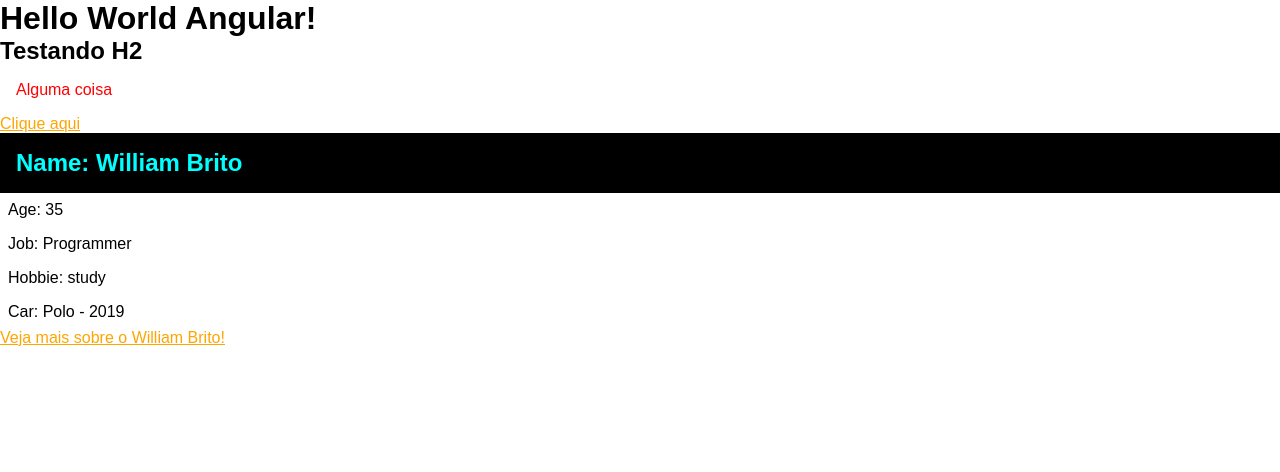
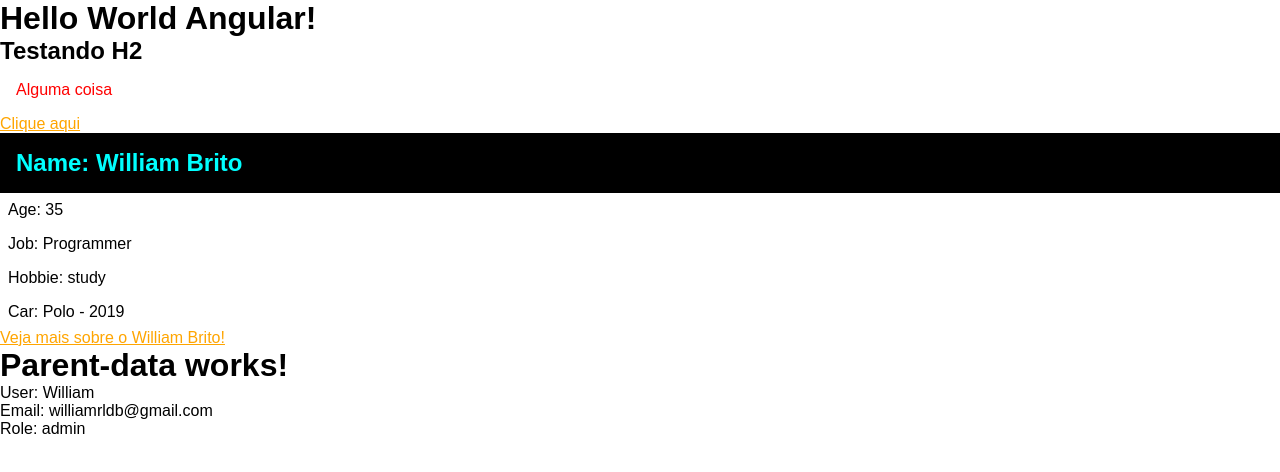
Before and after one commit to williamrlbrito/curso-angular-yt, an Angular app: page / in a window 1280 px wide. Shown: the top 472 px of the page. Built offline with nearby package versions, Linux system fonts and the light colour scheme.

Commit message:
--Curso Angular 13: Compartilhamento de dados

```diff
--- a/src/app/app.component.html
+++ b/src/app/app.component.html
@@ -5,3 +5,4 @@
   <a href="#">Clique aqui</a>
 </div>
 <app-first-component></app-first-component>
+<app-parent-data [name]="userName" [userData]="userData"></app-parent-data>
--- a/src/app/app.component.ts
+++ b/src/app/app.component.ts
@@ -6,5 +6,10 @@ import { Component } from '@angular/core';
   styleUrls: ['./app.component.css'],
 })
 export class AppComponent {
+  userName = 'William';
+  userData = {
+    email: 'williamrldb@gmail.com',
+    role: 'admin',
+  };
   title = 'curso-angular-yt';
 }
--- a/src/app/app.module.ts
+++ b/src/app/app.module.ts
@@ -3,9 +3,10 @@ import { BrowserModule } from '@angular/platform-browser';
 
 import { AppComponent } from './app.component';
 import { FirstComponentComponent } from './components/first-component/first-component.component';
+import { ParentDataComponent } from './components/parent-data/parent-data.component';
 
 @NgModule({
-  declarations: [AppComponent, FirstComponentComponent],
+  declarations: [AppComponent, FirstComponentComponent, ParentDataComponent],
   imports: [BrowserModule],
   providers: [],
   bootstrap: [AppComponent],
--- /dev/null
+++ b/src/app/components/parent-data/parent-data.component.html
@@ -0,0 +1,4 @@
+<h1>Parent-data works!</h1>
+<p>User: {{ name }}</p>
+<p>Email: {{ userData.email }}</p>
+<p>Role: {{ userData.role }}</p>
```
Also changed, not shown: src/app/components/parent-data/parent-data.component.ts (added, +11 -0 lines), src/app/components/parent-data/parent-data.component.css (added), 1 other file (tests, documents, lock files or other folders).
